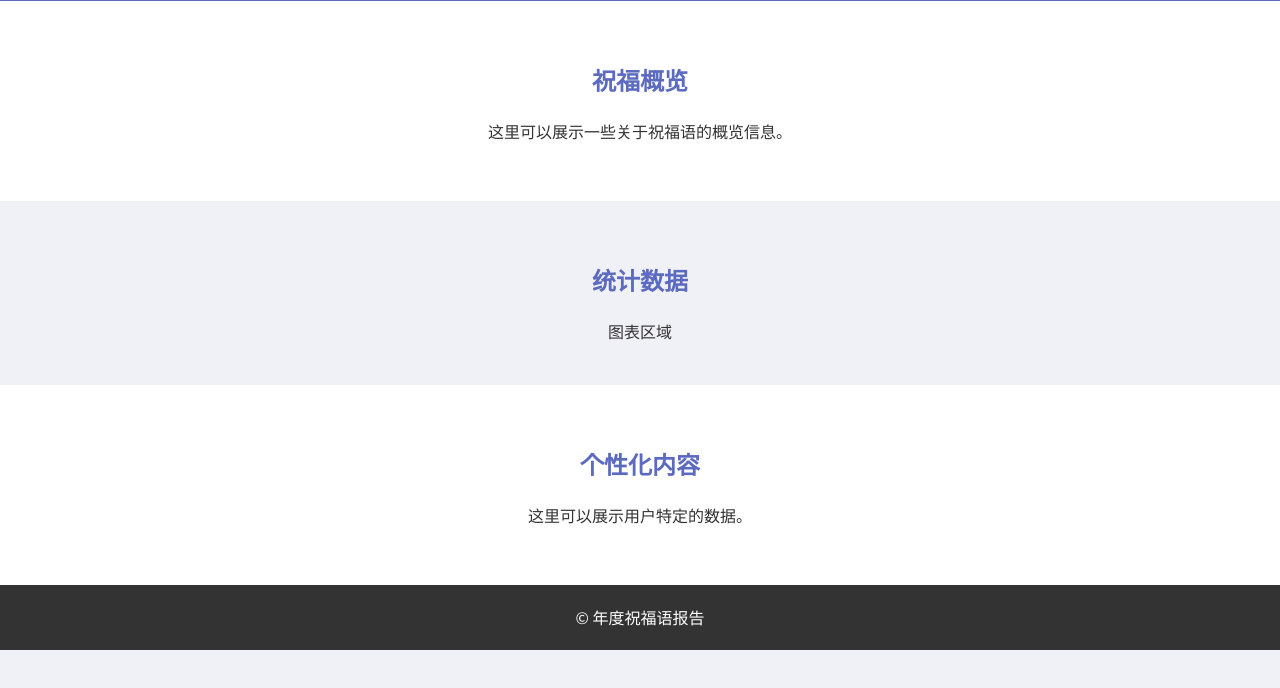
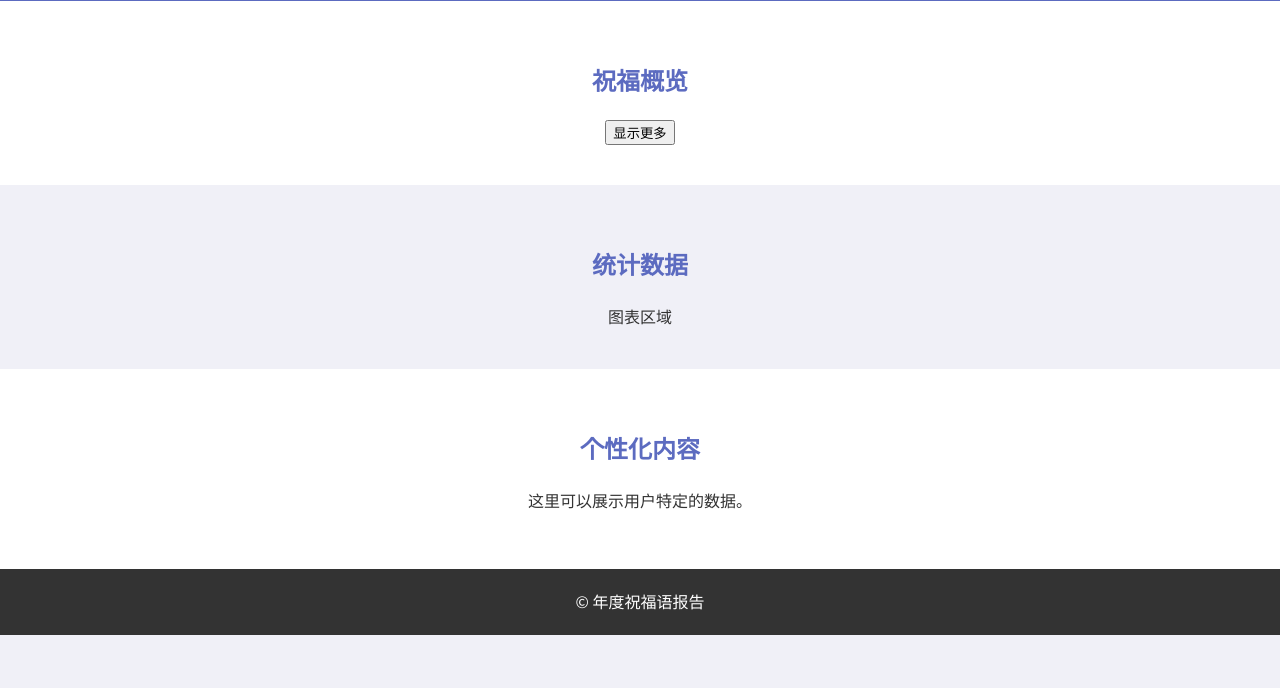
Before and after one commit to Jimmyzm0/vpn, a plain HTML site: page index.html in a window 1280 px wide. Shown: the part 90-778 px from the top of the page. Drawn offline with Linux system fonts and the light colour scheme.

Commit message:
Update index.html

```diff
--- a/index.html
+++ b/index.html
@@ -13,8 +13,11 @@
 
     <section id="overview">
         <h2>祝福概览</h2>
-        <p>这里可以展示一些关于祝福语的概览信息。</p>
-    </section>
+        <div id="blessings-container">
+        <!-- 祝福语将被动态添加到这里 -->
+    </div>
+    <button id="show-more">显示更多</button>
+</section>
 
     <section id="statistics">
         <h2>统计数据</h2>
```
